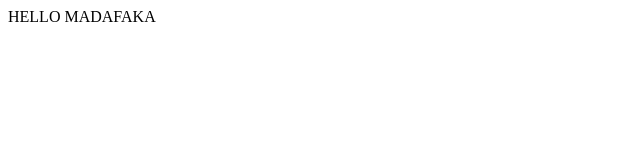
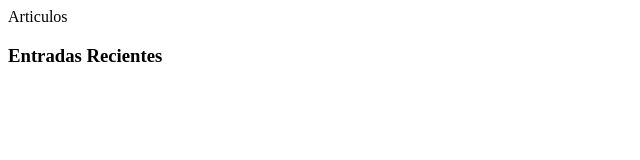
Before and after one commit to El-Saguar/Rompopenmates, a plain HTML site: page index.html in a window 1280 px wide. Shown: the whole page, without its empty margins (0-640 px from the left). Drawn offline with Linux system fonts and the light colour scheme.

Commit message:
Update index.html
Estructura del titulo

```diff
--- a/index.html
+++ b/index.html
@@ -1 +1,22 @@
-HELLO MADAFAKA
+<!DOCTYPE html>
+<html lang="en">
+<head>
+    <meta charset="UTF-8">
+    <meta name="viewport" content="width=device-width, initial-scale=1.0">
+    <title>Rompope</title>
+
+    <link rel="stylesheet" href="css/style.css">
+</head>
+<body>
+
+<section id="blog">
+
+    <div class="blog-titulo">
+        <span>Articulos</span>
+        <h3>Entradas Recientes</h3>
+    </div>
+
+</section>
+
+</body>
+</html>
```
